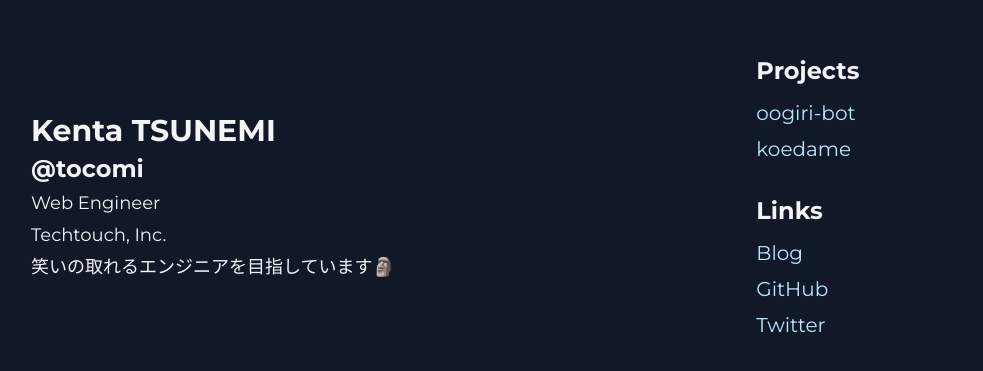
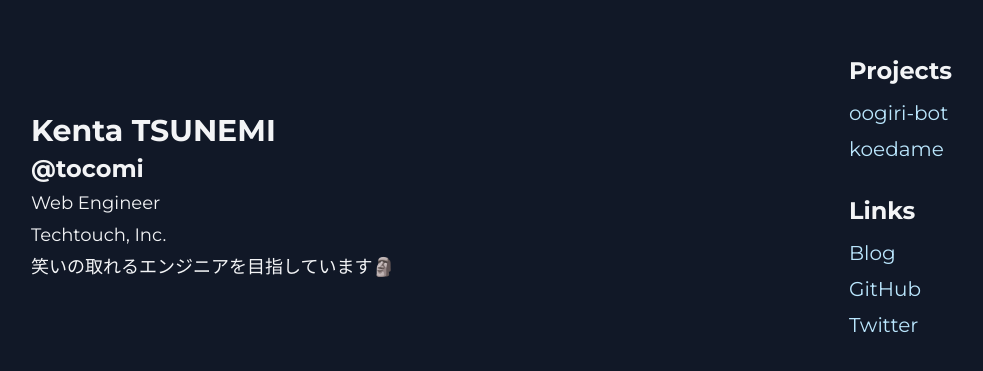
Before and after one commit to tocomi/i-am-tocomi, a Next.js app: page / in a window 1280 px wide. Shown: the part 163-534 px from the top of the page, without its empty margins (65-1048 px from the left). Built offline with nearby package versions, Linux system fonts and the light colour scheme.

Commit message:
feat: change layout

```diff
--- a/src/app/layout.tsx
+++ b/src/app/layout.tsx
@@ -21,9 +21,9 @@ export default function RootLayout({
     <html lang="ja">
       <body className={inter.className}>
         <div className="h-screen">
-          <main className="p-24 h-[90%] flex justify-around">
-            <div className="w-2/3 flex items-center">{children}</div>
-            <div className="flex flex-col items-start w-1/3 justify-center gap-8">
+          <main className="p-24 h-[90%] flex justify-around gap-2">
+            <div className="w-3/4 flex items-center">{children}</div>
+            <div className="flex flex-col items-start w-1/4 justify-center gap-8">
               <div className="flex flex-col gap-2">
                 <h3 className="text-2xl font-bold mb-1">Projects</h3>
                 <CustomLink href="/projects/oogiri">oogiri-bot</CustomLink>
```
